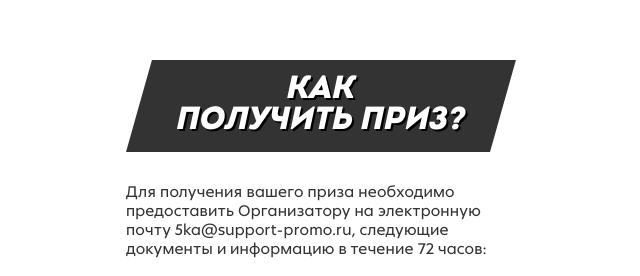
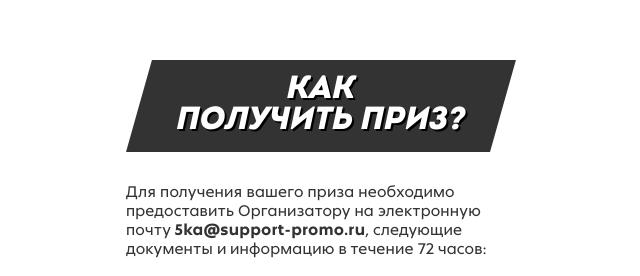
Before and after one commit to RuslanMirasov/WebAppTelegram, a plain HTML site: page how-to-get/index.html in a window 1280 px wide. Shown: the part 104-380 px from the top of the page, 319-959 px from the left. Drawn offline with Linux system fonts and the light colour scheme.

Commit message:
add bold email

```diff
--- a/how-to-get/index.html
+++ b/how-to-get/index.html
@@ -18,7 +18,7 @@
 
       <section class="howtoget">
         <p>
-          Для получения вашего приза необходимо предоставить Организатору на электронную почту 5ka@support-promo.ru, следующие документы
+          Для получения вашего приза необходимо предоставить Организатору на электронную почту <b>5ka@support-promo.ru</b>, следующие документы
           и&nbsp;информацию в&nbsp;течение 72&nbsp;часов:
         </p>
         <ol>
```
